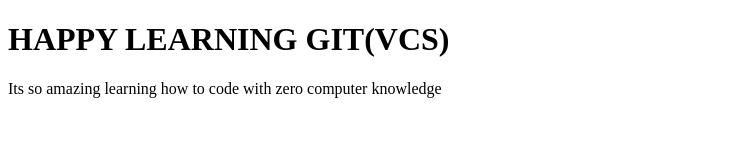
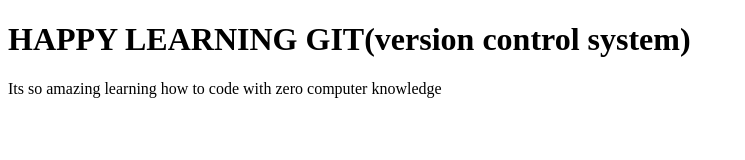
Before and after one commit to DevSkillsSeeker/campinAurora, a plain HTML site: page index.html in a window 1280 px wide. Shown: the whole page, without its empty margins (0-745 px from the left). Drawn offline with Linux system fonts and the light colour scheme.

Commit message:
change some part of heading

```diff
--- a/index.html
+++ b/index.html
@@ -7,7 +7,7 @@
     <title>Git Lesson</title>
 </head>
 <body>
-    <h1>HAPPY LEARNING GIT(VCS)</h1>
+    <h1>HAPPY LEARNING GIT(version control system)</h1>
     <p>Its so amazing learning how to code with zero computer knowledge</p>
 
 </body>
```
